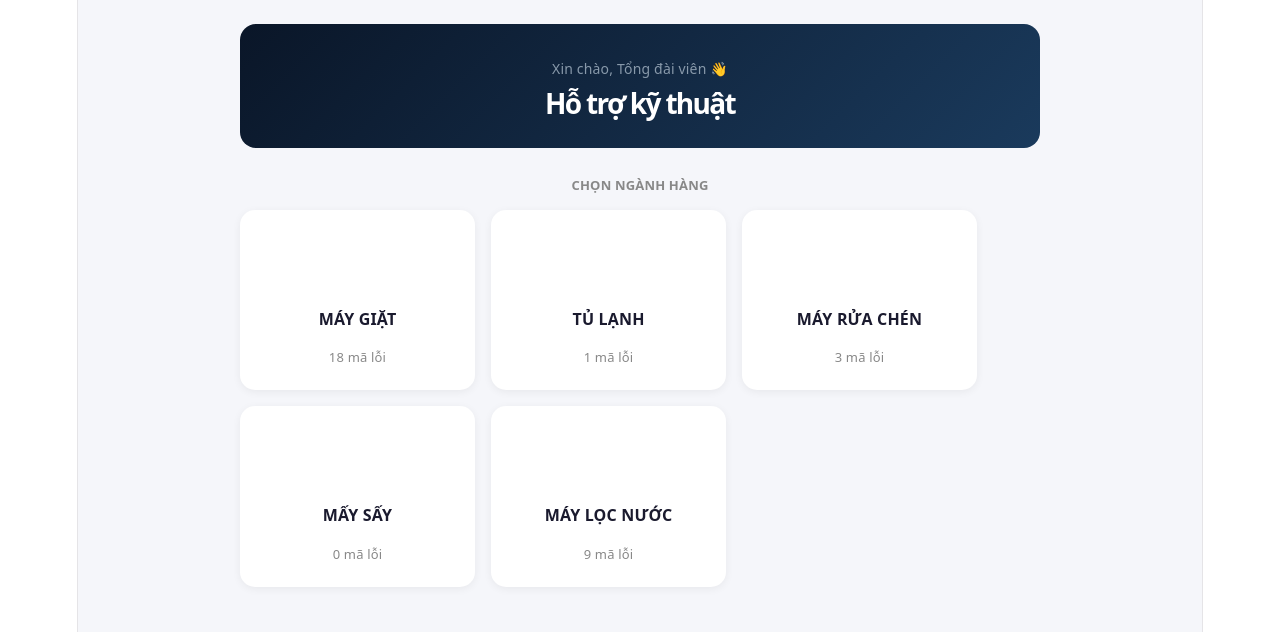
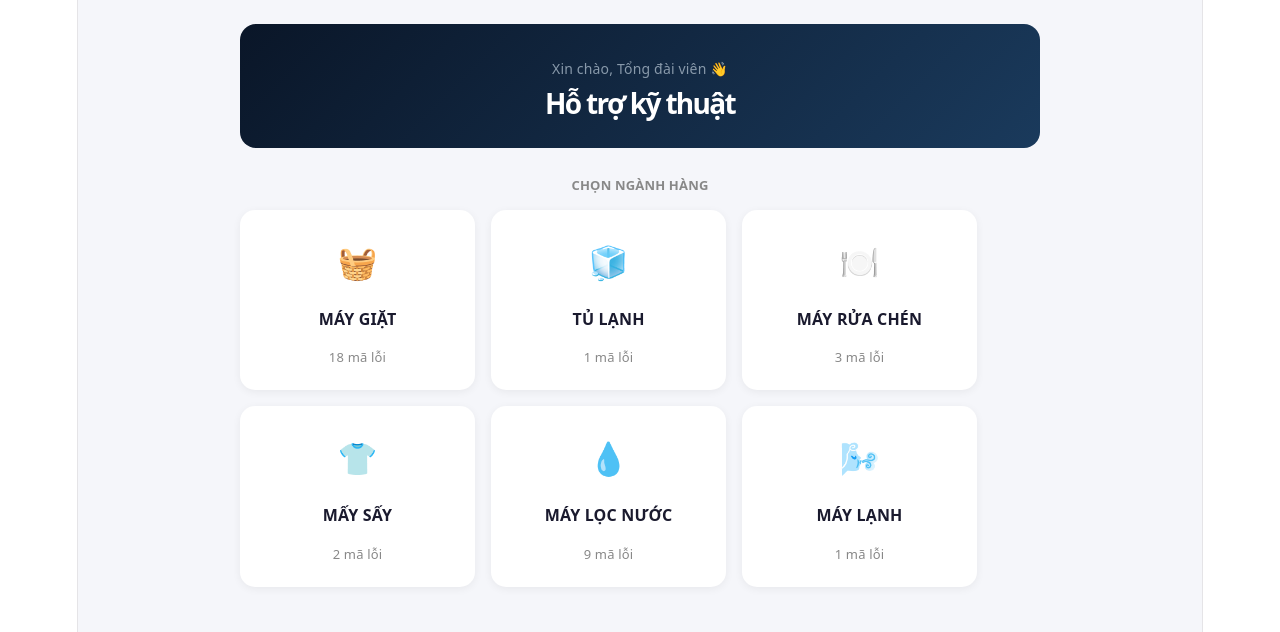
Before and after one commit to tuanAnh12423/WEB-Tra-Cuu-Ma-Loi, a React (Vite) app: page / in a window 1280 px wide. Shown: the top 632 px of the page. Built offline with nearby package versions, Linux system fonts and the light colour scheme.

Commit message:
Cap nhat

```diff
--- a/src/data/errorAirConditional.ts
+++ b/src/data/errorAirConditional.ts
@@ -0,0 +1,13 @@
+import type { ErrorItem } from "./errors";
+
+export const airConditionalError: ErrorItem[] = [
+    {
+        id: "AC01",
+        category: "airConditional",
+        code: "",
+        title: "",
+        description: "",
+        steps: [],
+        images: [],
+    }
+]
--- a/src/data/errorDryer.ts
+++ b/src/data/errorDryer.ts
@@ -3,7 +3,7 @@ import type { ErrorItem } from "./errors";
 export const dryerError: ErrorItem[] = [
     {
         id: "TD01",
-        category: "dryer",
+        category: "dryerError",
         code: "Máy sấy sấy không khô",
         title: "Máy sấy sau khi hoàn tất chu trình mà quần áo chưa khô",
         description:
@@ -33,7 +33,7 @@ export const dryerError: ErrorItem[] = [
     },
     {
         id: "TD02",
-        category: "dryer",
+        category: "dryerError",
         code: "Máy sấy bị giảm thời gian",
         title:
             "Máy sấy đang trong chu trình sấy thì bị giảm thời gian đột ngột và quần áo chưa khô",
--- a/src/data/errors.ts
+++ b/src/data/errors.ts
@@ -3,10 +3,12 @@ import { fridgeErrors } from "./errorFridge";
 import { dishWasherError } from "./errorDishWasher";
 import { dryerError } from "./errorDryer";
 import { waterPurifierError } from "./errorWaterPurifier";
+import { airConditionalError } from "./errorAirConditional";
 
 export type Category = {
   id: string;
   name: string;
+  icon?: string;
 };
 
 // 🟢 Cập nhật type Step để hỗ trợ cả `image` (1 link) và `images` (mảng link)
@@ -31,19 +33,27 @@ export type ErrorItem = {
 };
 
 export const categories: Category[] = [
-  { id: "washing", name: "MÁY GIẶT", },
-  { id: "fridge", name: "TỦ LẠNH", },
+  { id: "washing", name: "MÁY GIẶT", icon: "🧺" },
+  { id: "fridge", name: "TỦ LẠNH", icon: "🧊" },
   {
     id: "dishWasher",
     name: "MÁY RỬA CHÉN",
+    icon: "🍽️",
   },
   {
     id: "dryerError",
     name: "MẤY SẤY",
+    icon: "👕",
   },
   {
     id: "waterPurifierError",
     name: "MÁY LỌC NƯỚC",
+    icon: "💧",
+  },
+  {
+    id: "airConditional",
+    name: "MÁY LẠNH",
+    icon: "🌬️",
   },
 ];
 
@@ -53,4 +63,5 @@ export const errors: ErrorItem[] = [
   ...dishWasherError,
   ...dryerError,
   ...waterPurifierError,
+  ...airConditionalError,
 ];
--- a/src/pages/ErrorDetailPage.tsx
+++ b/src/pages/ErrorDetailPage.tsx
@@ -105,11 +105,39 @@ function ErrorDetailPage() {
           );
         })}
       </div>
+      {/* 🖼️ Danh Sách Ảnh Chung / Sơ Đồ Mạch */}
+      {error.images && error.images.length > 0 && (
+        <div style={{ background: "#fff", borderRadius: 12, padding: 20, boxShadow: "0 2px 4px rgba(0,0,0,0.05)", textAlign: 'left' }}>
+          <p style={{ color: "#1a6fc4", fontWeight: 700, margin: "0 0 16px", textAlign: 'left' }}>🖼️ HÌNH ẢNH MINH HOẠ</p>
+          <div style={{ display: "flex", flexWrap: "wrap", gap: 12, justifyContent: 'flex-start' }}>
+            {error.images.map((imgUrl: string, idx: number) => (
+              <div
+                key={idx}
+                onClick={() => setSelectedImg(imgUrl)}
+                style={{
+                  width: 100,
+                  height: 100,
+                  borderRadius: 8,
+                  overflow: "hidden",
+                  border: "2px solid #eee",
+                  cursor: 'pointer'
+                }}
+              >
+                <img
+                  src={imgUrl}
+                  alt={`Sơ đồ ${idx + 1}`}
+                  style={{ width: "100%", height: "100%", objectFit: "cover" }}
+                />
+              </div>
+            ))}
+          </div>
+        </div>
+      )}
 
       {/* 🎬 KHỐI VIDEO HƯỚNG DẪN MỚI BỔ SUNG */}
       {error.videoUrls && error.videoUrls.length > 0 && (
         <div style={{ background: "#fff", borderRadius: 12, padding: 20, marginBottom: 16, boxShadow: "0 2px 4px rgba(0,0,0,0.05)", textAlign: 'left' }}>
-          <p style={{ color: "#1a6fc4", fontWeight: 700, margin: "0 0 16px", textAlign: 'left' }}>🎬 VIDEO HƯỚNG DẪN SỬA CHỮA</p>
+          <p style={{ color: "#1a6fc4", fontWeight: 700, margin: "0 0 16px", textAlign: 'left' }}>🎬 VIDEO HƯỚNG DẪN</p>
           <div style={{ display: "flex", flexWrap: "wrap", gap: 16, justifyContent: 'flex-start' }}>
             {error.videoUrls.map((video, idx) => {
               // Tự động tối ưu tỉ lệ khung hình (Khung dọc 9:16 cho Shorts/TikTok, Khung ngang 16:9 cho YouTube thường)
@@ -164,35 +192,6 @@ function ErrorDetailPage() {
         </div>
       )}
 
-      {/* 🖼️ Danh Sách Ảnh Chung / Sơ Đồ Mạch */}
-      {error.images && error.images.length > 0 && (
-        <div style={{ background: "#fff", borderRadius: 12, padding: 20, boxShadow: "0 2px 4px rgba(0,0,0,0.05)", textAlign: 'left' }}>
-          <p style={{ color: "#1a6fc4", fontWeight: 700, margin: "0 0 16px", textAlign: 'left' }}>🖼️ HÌNH ẢNH CHUNG & SƠ ĐỒ MẠCH</p>
-          <div style={{ display: "flex", flexWrap: "wrap", gap: 12, justifyContent: 'flex-start' }}>
-            {error.images.map((imgUrl: string, idx: number) => (
-              <div
-                key={idx}
-                onClick={() => setSelectedImg(imgUrl)}
-                style={{
-                  width: 100,
-                  height: 100,
-                  borderRadius: 8,
-                  overflow: "hidden",
-                  border: "2px solid #eee",
-                  cursor: 'pointer'
-                }}
-              >
-                <img
-                  src={imgUrl}
-                  alt={`Sơ đồ ${idx + 1}`}
-                  style={{ width: "100%", height: "100%", objectFit: "cover" }}
-                />
-              </div>
-            ))}
-          </div>
-        </div>
-      )}
-
       {/* 🔍 Modal Phóng To Ảnh */}
       {selectedImg && (
         <div
--- a/src/pages/HomePage.tsx
+++ b/src/pages/HomePage.tsx
@@ -32,6 +32,7 @@ function HomePage() {
             }}
           >
             <div style={{ width: 64, height: 64, borderRadius: 16, display: "flex", alignItems: "center", justifyContent: "center", fontSize: 32 }}>
+              {cat.icon || ""}
             </div>
             <p style={{ margin: 0, fontSize: 16, fontWeight: 700, color: "#1a1a2e" }}>{cat.name}</p>
             <p style={{ margin: 0, fontSize: 13, color: "#888" }}>
```
